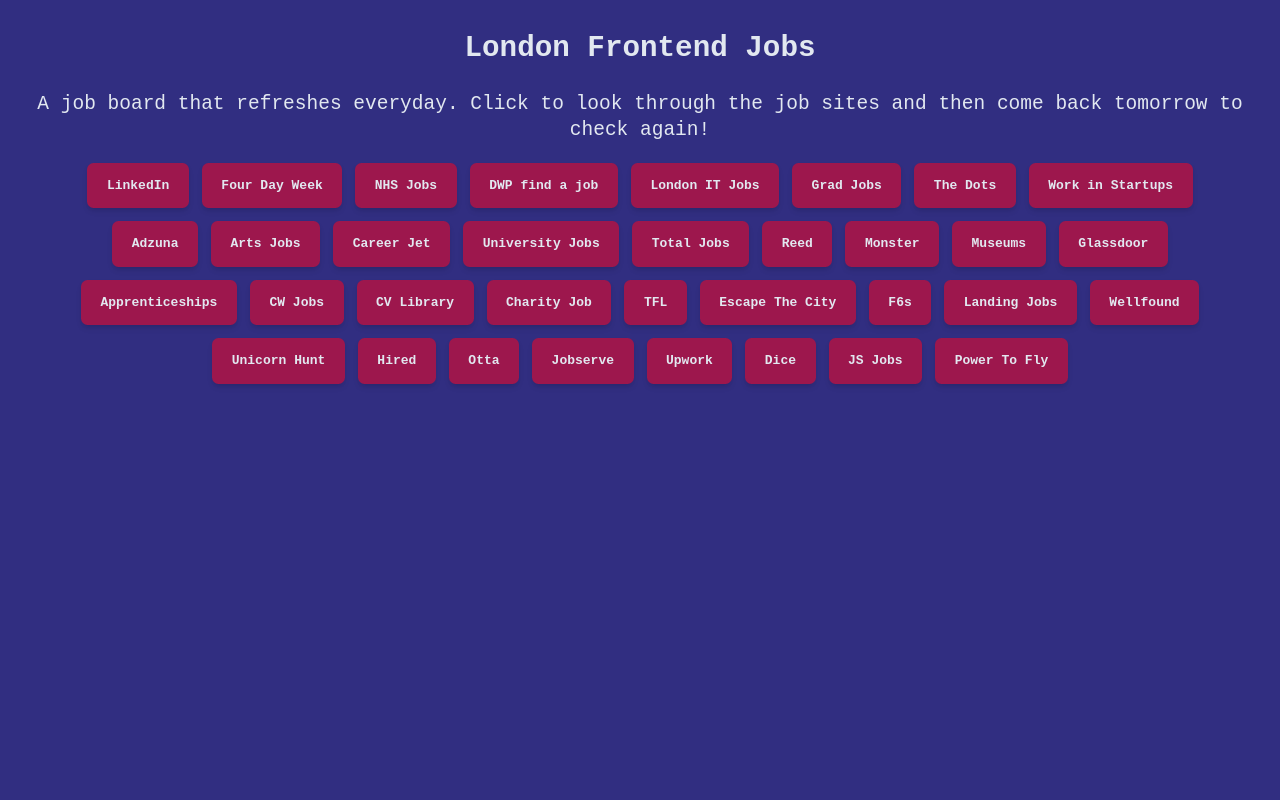
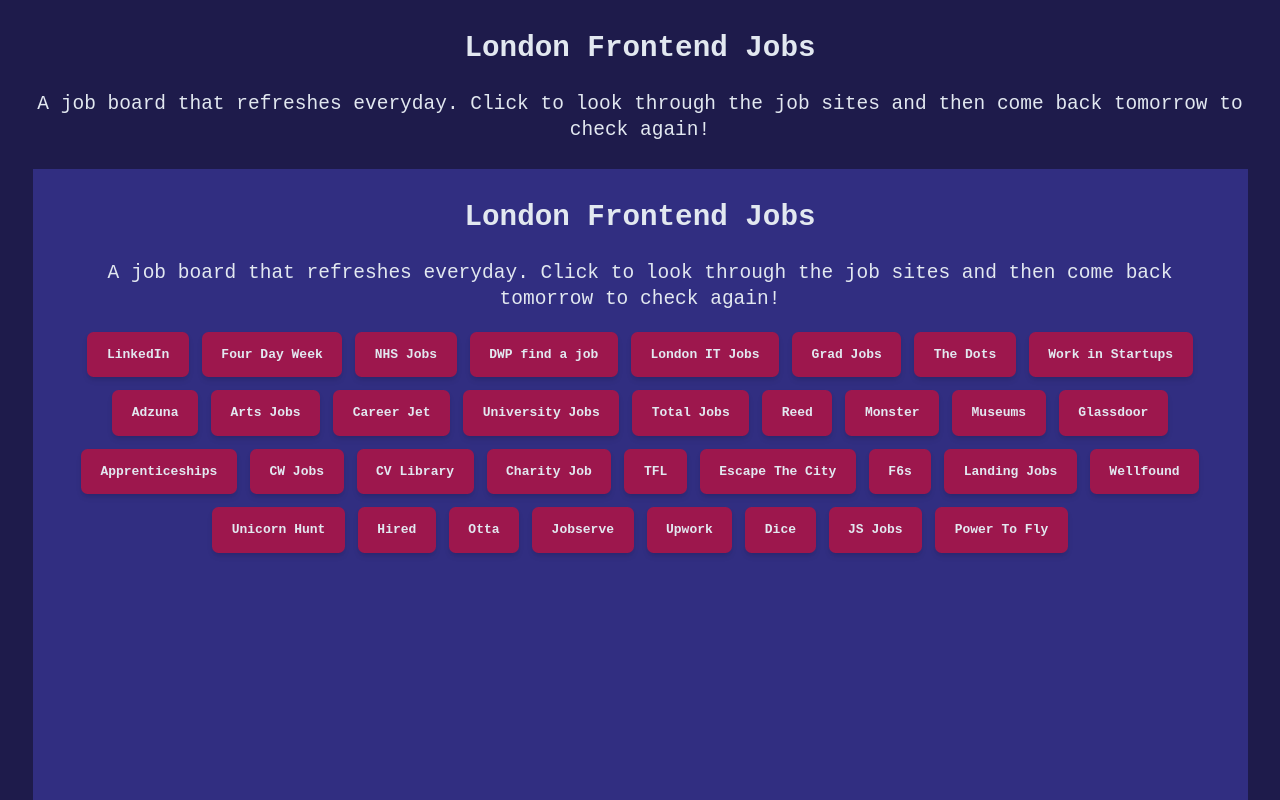
Before and after one commit to jones58/jobseeker, a React (Vite) app: page / in a window 1280 px wide. Shown: the top 800 px of the page. Built offline with nearby package versions, Linux system fonts and the light colour scheme.

Commit message:
added intro back to mainpage

```diff
--- a/src/mainpage.jsx
+++ b/src/mainpage.jsx
@@ -26,7 +26,14 @@
   }, []);
 
   return (
-    <div>
+    <div className=" h-full min-h-screen bg-indigo-950 p-10 text-slate-200">
+      <h1 className="mb-8 text-center text-4xl font-bold">
+        London Frontend Jobs
+      </h1>
+      <h3 className="mb-8 text-center text-2xl">
+        A job board that refreshes everyday. Click to look through the job sites
+        and then come back tomorrow to check again!
+      </h3>
       <Jobboards />
       <Resources />
     </div>
@@ -34,5 +41,3 @@
 }
 
 export default Mainpage;
-
-/* if local storage >=34, display confetti.  */
```
